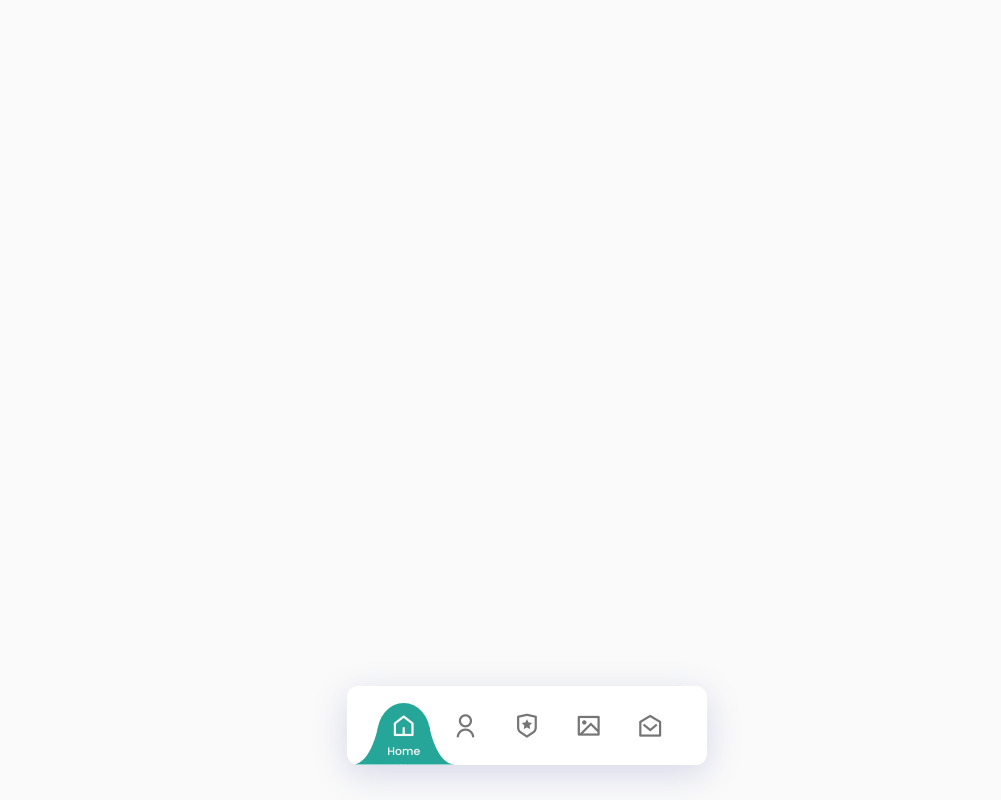
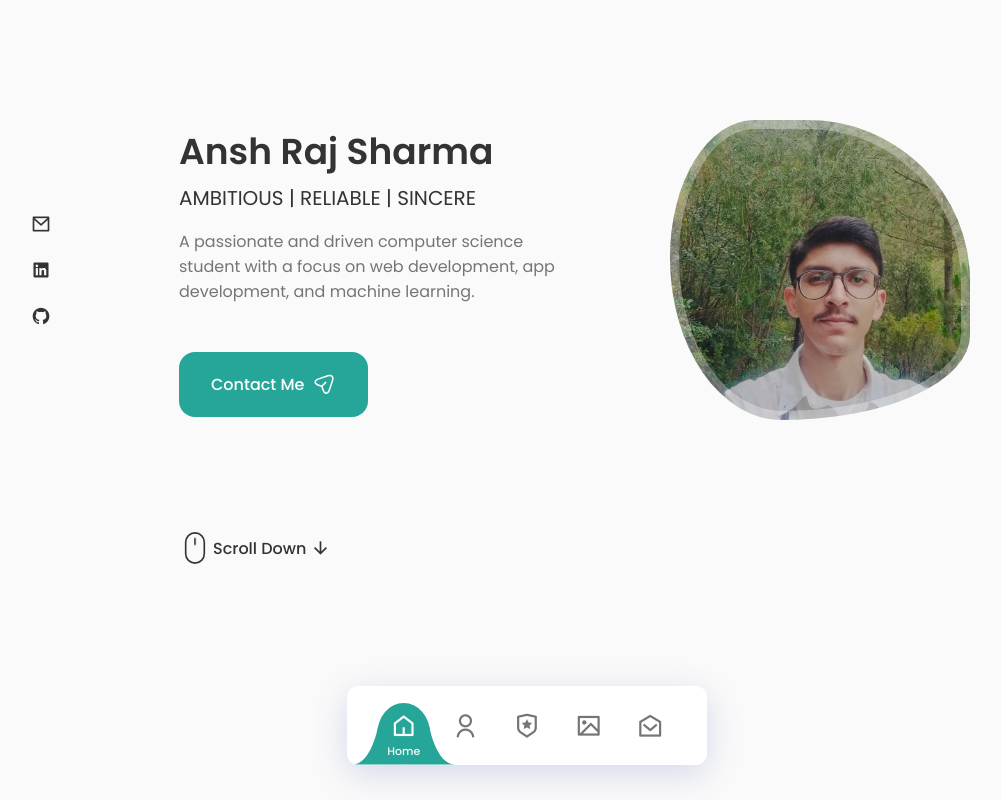
Before and after one commit to anshRS/portfolio, a React (Create React App) app in the folder web/: page / in a window 1280 px wide. Shown: the whole page, without its empty margins (113-1114 px from the left). Built offline with nearby package versions, Linux system fonts and the light colour scheme.

Commit message:
Created responsive Home section

```diff
--- a/web/src/App.css
+++ b/web/src/App.css
@@ -10,7 +10,7 @@
     --sat: 0%;
 
     --primary-color: hsl(174, 63%, 40%);
-    --secondary-color: hsl(174, 63%, 36%)
+    --secondary-color: hsl(174, 63%, 36%);
 
     --title-color: hsl(var(--hue), var(--sat), 20%);
     --title-color-dark: hsl(var(--hue), var(--sat), 0%);
@@ -115,7 +115,7 @@
 
 /* Reusable CSS Classes */
 .section {
-    padding: 6rem 0 2rem;
+    padding: 15vh 0 2rem;
 }
 
 .section__title {
@@ -136,7 +136,7 @@
 
 /* Layout */
 .container {
-    max-width: 968px;
+    max-width: 992px;
     margin-left: auto;
     margin-right: auto;
 }
@@ -149,7 +149,7 @@
 /* Buttons */
 .button {
     display: inline-block;
-    background-color: var(--title-color);
+    background-color: var(--primary-color);
     color: var(--container-color);
     padding: 1.25rem 2rem;
     border-radius: 1rem;
@@ -157,7 +157,7 @@
 }
 
 .button:hover {
-    background-color: var(--title-color-dark);
+    background-color: var(--secondary-color);
 }
 
 .button__icon {
@@ -173,12 +173,27 @@
 
 /* For large devices */
 @media screen and (max-width: 992px) {
+    .container {
+        margin-left: var(--mb-1-5);
+        margin-right: var(--mb-1-5);
+    }
+
+    .button {
+        padding: 1rem 1.75rem;
+    }
+
+    .button__icon {
+        width: 22px;
+        height: 22px;
+    }
 
 }
 
 /* For medium devices */
 @media screen and (max-width: 768px) {
-
+    .section {
+        padding: 2rem 0 4rem;
+    }
 }
 
 @media screen and (max-width: 576px) {
@@ -187,5 +202,12 @@
 
 /* For small devices */
 @media screen and (max-width: 350px) {
+    :root {
+        --big-font-size: 2.25rem;
+    }
+    .container {
+        margin-left: var(--mb-1);
+        margin-right: var(--mb-1);
+    }
 
 }
--- a/web/src/App.js
+++ b/web/src/App.js
@@ -1,11 +1,18 @@
 import React from 'react'
 import './App.css';
 import Header from './components/header/Header';
+import Home from './components/home/Home';
 
 function App() {
   return (
     <>
+
       <Header />
+
+      <main className='main'>
+        <Home />
+      </main>
+
     </>
   );
 }
--- /dev/null
+++ b/web/src/components/home/Data.jsx
@@ -0,0 +1,39 @@
+import React from 'react'
+
+const Data = () => {
+    return (
+        <div className="home__data">
+            <h1 className="home__title">
+                Ansh Raj Sharma
+            </h1>
+            <h3 className="home__subtitle">
+                AMBITIOUS | RELIABLE | SINCERE
+            </h3>
+            <p className="home__description">
+                A passionate and driven computer science student with a focus on web development, app development, and machine learning.
+            </p>
+            <a href="#contact" className="button button__flex">
+                Contact Me
+                <svg
+                    className="button__icon"
+                    xmlns="http://www.w3.org/2000/svg"
+                    width="24"
+                    height="24"
+                    viewBox="0 0 24 24"
+                    fill="none"
+                >
+                    <path
+                        d="M14.2199 21.9352C13.0399 21.9352 11.3699 21.1052 10.0499 17.1352L9.32988 14.9752L7.16988 14.2552C3.20988 12.9352 2.37988 11.2652 2.37988 10.0852C2.37988 8.91525 3.20988 7.23525 7.16988 5.90525L15.6599 3.07525C17.7799 2.36525 19.5499 2.57525 20.6399 3.65525C21.7299 4.73525 21.9399 6.51525 21.2299 8.63525L18.3999 17.1252C17.0699 21.1052 15.3999 21.9352 14.2199 21.9352ZM7.63988 7.33525C4.85988 8.26525 3.86988 9.36525 3.86988 10.0852C3.86988 10.8052 4.85988 11.9052 7.63988 12.8252L10.1599 13.6652C10.3799 13.7352 10.5599 13.9152 10.6299 14.1352L11.4699 16.6552C12.3899 19.4352 13.4999 20.4252 14.2199 20.4252C14.9399 20.4252 16.0399 19.4352 16.9699 16.6552L19.7999 8.16525C20.3099 6.62525 20.2199 5.36525 19.5699 4.71525C18.9199 4.06525 17.6599 3.98525 16.1299 4.49525L7.63988 7.33525Z"
+                        fill="var(--container-color)"
+                    ></path>
+                    <path
+                        d="M10.11 14.7052C9.92005 14.7052 9.73005 14.6352 9.58005 14.4852C9.29005 14.1952 9.29005 13.7152 9.58005 13.4252L13.16 9.83518C13.45 9.54518 13.93 9.54518 14.22 9.83518C14.51 10.1252 14.51 10.6052 14.22 10.8952L10.64 14.4852C10.5 14.6352 10.3 14.7052 10.11 14.7052Z"
+                        fill="var(--container-color)"
+                    ></path>
+                </svg>
+            </a>
+        </div>
+    )
+}
+
+export default Data
--- /dev/null
+++ b/web/src/components/home/Home.jsx
@@ -0,0 +1,26 @@
+import React from 'react'
+import './home.css'
+import Social from './Social'
+import Data from './Data'
+import ScrollDown from './ScrollDown'
+
+const Home = () => {
+    return (
+        <>
+            <section className="home section" id="home">
+                <div className="home__container container grid">
+                    <div className="home__content grid">
+                        <Social />
+
+                        <div className="home__img"></div>
+
+                        <Data />
+                    </div>
+                    <ScrollDown />
+                </div>
+            </section>
+        </>
+    )
+}
+
+export default Home
--- /dev/null
+++ b/web/src/components/home/ScrollDown.jsx
@@ -0,0 +1,51 @@
+import React from 'react'
+
+const ScrollDown = () => {
+    return (
+        <div className="home__scroll">
+            <a href="#about" className="home__scroll-button button__flex">
+                <svg
+                    width="32px"
+                    height="32px"
+                    class="home__scroll-mouse"
+                    viewBox="0 0 247 390"
+                    version="1.1"
+                    xmlns="http://www.w3.org/2000/svg"
+                    xmlnsXlink="http://www.w3.org/1999/xlink"
+                    style={{
+                        fillRule: 'evenodd',
+                        clipRule: 'evenodd',
+                        strokeLinecap: 'round',
+                        strokeLinejoin: 'round',
+                        strokeMiterlimit: '1.5',
+                    }}
+                >
+                    <path
+                        class="wheel"
+                        d="M123.359,79.775l0,72.843"
+                        style={{
+                            fill: 'none',
+                            stroke: 'var(--title-color)',
+                            strokeWidth: '20px',
+                        }}
+                    ></path>
+                    <path
+                        id="mouse"
+                        d="M236.717,123.359c0,-62.565 -50.794,-113.359 -113.358,-113.359c-62.565,0 -113.359,50.794 -113.359,113.359l0,143.237c0,62.565 50.794,113.359 113.359,113.359c62.564,0 113.358,-50.794 113.358,-113.359l0,-143.237Z"
+                        style={{
+                            fill: 'none',
+                            stroke: 'var(--title-color)',
+                            strokeWidth: '20px',
+                        }}
+                    ></path>
+                </svg>
+                <span className="home__scroll-name">
+                    Scroll Down
+                </span>
+                <i class="ri-arrow-down-line home__scroll-arrow"></i>
+            </a>
+        </div >
+    )
+}
+
+export default ScrollDown
--- /dev/null
+++ b/web/src/components/home/Social.jsx
@@ -0,0 +1,19 @@
+import React from 'react'
+
+const Social = () => {
+    return (
+        <div className="home__social">
+            <a href="https://gmail.com/" className="home__social-icon" target='_blank'>
+                <i className="ri-mail-line"></i>
+            </a>
+            <a href="https://linkedin.com/" className="home__social-icon" target='_blank'>
+                <i className="ri-linkedin-box-fill"></i>
+            </a>
+            <a href="https://github.com/" className="home__social-icon" target='_blank'>
+                <i className="ri-github-fill"></i>
+            </a>
+        </div>
+    )
+}
+
+export default Social
--- /dev/null
+++ b/web/src/components/home/home.css
@@ -0,0 +1,164 @@
+.home__container {
+    row-gap: 7rem;
+}
+
+.home__content {
+    grid-template-columns: 116px repeat(2, 1fr);
+    column-gap: 2rem;
+    align-items: center;
+}
+
+.home__social {
+    display: grid;
+    grid-template-columns: max-content;
+    row-gap: 1rem;
+}
+
+.home__social-icon {
+    font-size: 1.25rem;
+    color: var(--title-color);
+}
+
+.home__social-icon:hover {
+    color: var(--secondary-color);
+}
+
+.home__title {
+    font-size: var(--h1-font-size);
+    margin-bottom: var(--mb-0-25);
+}
+
+.home__subtitle {
+    position: relative;
+    font-size: var(--h3-font-size);
+    padding-right: 5.4rem;
+    font-weight: var(--font-normal);
+    margin-bottom: var(--mb-1);
+}
+
+.home__description {
+    max-width: 400px;
+    margin-bottom: var(--mb-3);
+}
+
+.home__img {
+    background: url(../../assets/profile.jpg);
+    background-repeat: no-repeat;
+    background-position: center;
+    background-size: cover;
+    box-shadow: inset 0 0 0 9px rgb(255 255 255 / 30%);
+    order: 1;
+    justify-self: center;
+    width: 300px;
+    height: 300px;
+    animation: profile__animage 8s ease-in-out infinite 1s;
+}
+
+@keyframes profile__animage {
+    0% {
+        border-radius: 60% 40% 30% 70%/60% 30% 70% 40%;
+    }
+    50% {
+        border-radius: 30% 60% 70% 40%/50% 60% 30% 60%;
+    }
+    100% {
+        border-radius: 60% 40% 30% 70%/60% 30% 70% 40%;
+    }
+
+
+}
+
+.home__scroll {
+    margin-left: 9.25rem;
+}
+
+.wheel {
+    animation: scroll 2s ease infinite;
+}
+
+@keyframes scroll {
+    0% {
+        transform: translateY(0);
+    }
+
+    30% {
+        transform: translateY(3.75rem);
+    }
+}
+
+.home__scroll-name {
+    color: var(--title-color);
+    font-weight: var(--font-medium);
+    margin-right: var(--mb-0-25);
+    margin-left: 2px;
+}
+
+.home__scroll-arrow {
+    font-size: 1.25rem;
+    color: var(--title-color);
+}
+
+/* Breakpoints */
+
+/* For large devices */
+@media screen and (max-width: 992px) {
+    .home__content {
+        grid-template-columns: 100px repeat(2, 1fr);
+        column-gap: 1.25rem;
+    }
+
+    .home__subtitle {
+        margin-bottom: var(--mb-1);
+    }
+
+    .home__description {
+        max-width: initial;
+        margin-bottom: var(--mb-2-5);
+    }
+
+    .home__img {
+        width: 250px;
+        height: 250px;
+        box-shadow: inset 0 0 0 8px rgb(255 255 255 / 30%);
+    }
+
+    .home__scroll {
+        margin-left: 7.5rem;
+    }
+
+}
+
+/* For medium devices */
+@media screen and (max-width: 768px) {
+    .home__content {
+        grid-template-columns: 0.5fr 3fr;
+        padding-top: 3.5rem;
+    }
+
+    .home__img {
+        order: initial;
+        justify-self: initial;
+    }
+
+    .home__data {
+        grid-column: 1/3;
+    }
+
+    .home__img {
+        box-shadow: inset 0 0 0 6px rgb(255 255 255 / 30%);
+        width: 200px;
+        height: 200px;
+    }
+
+    .home__scroll {
+        display: none;
+    }
+}
+
+/* For small devices */
+@media screen and (max-width: 350px) {
+    .home__img {
+        width: 180px;
+        height: 180px;
+    }
+}
```
